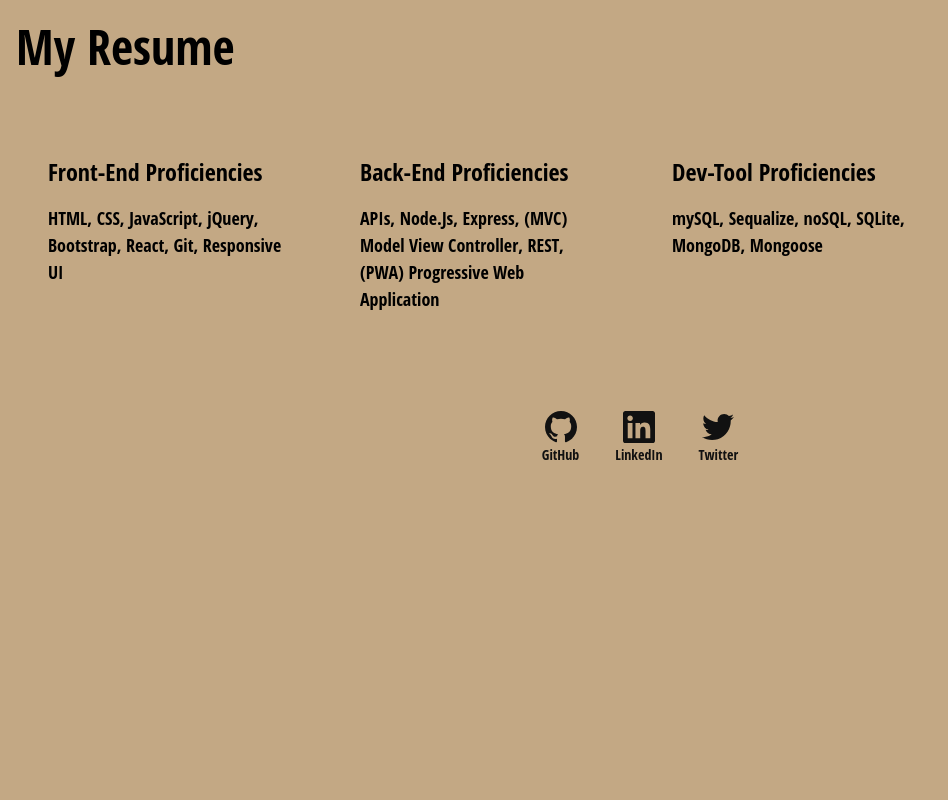
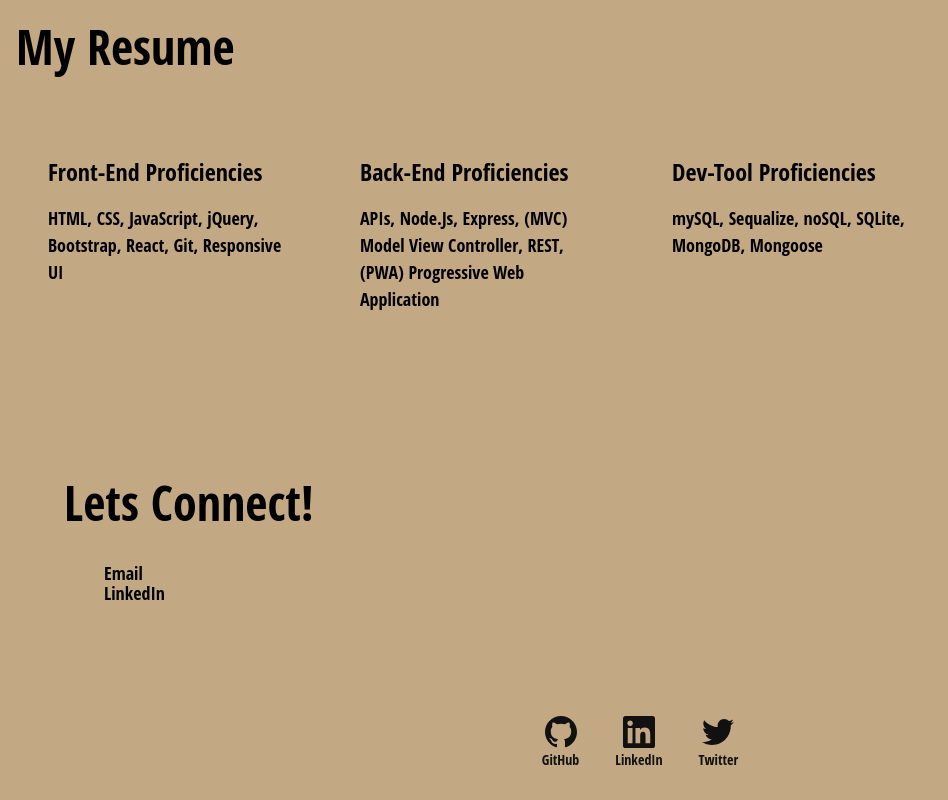
Before and after one commit to symlara/Portfolio, a website: page index.html in a window 1280 px wide. Shown: the part 6929-7729 px from the top of the page, without its empty margins (0-948 px from the left). Before the commit the page ends 7424 px from the top, so only its background shows below. Drawn offline with nearby package versions, Linux system fonts and the light colour scheme.

Commit message:
updated contact section

```diff
--- a/index.html
+++ b/index.html
@@ -206,15 +206,20 @@
 
 
 
-
-
-
-
-
-
-
-<!-- contact info here? -->
-
+<!-- contact info here -->
+<div class="pa3 pa5-ns" id="contact">
+  <h1 class="f3 f2-m f1-l">Lets Connect!</h1>
+  <p class="f5 lh-copy measure-narrow">
+    <ul>
+      <li>
+        <a class="dim" href="mailto:asym14@gmail.com">Email</a>
+      </li>
+      <li>
+        <a class="dim" href="LinkedIn: https://www.linkedin.com/in/aaliyah-symlar-931213102">LinkedIn</a>
+      </li>
+    </ul>
+  </p>
+</div>
 
 
 
```
